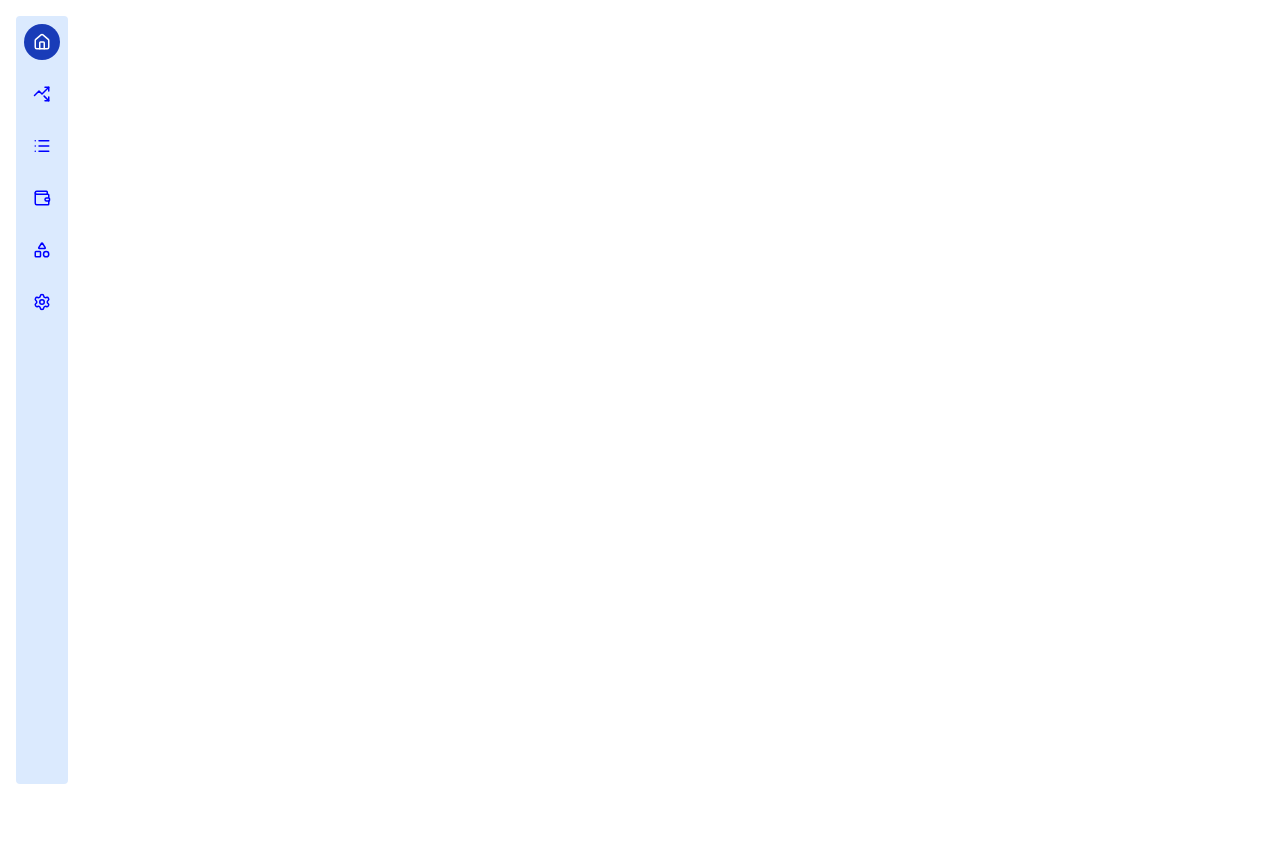
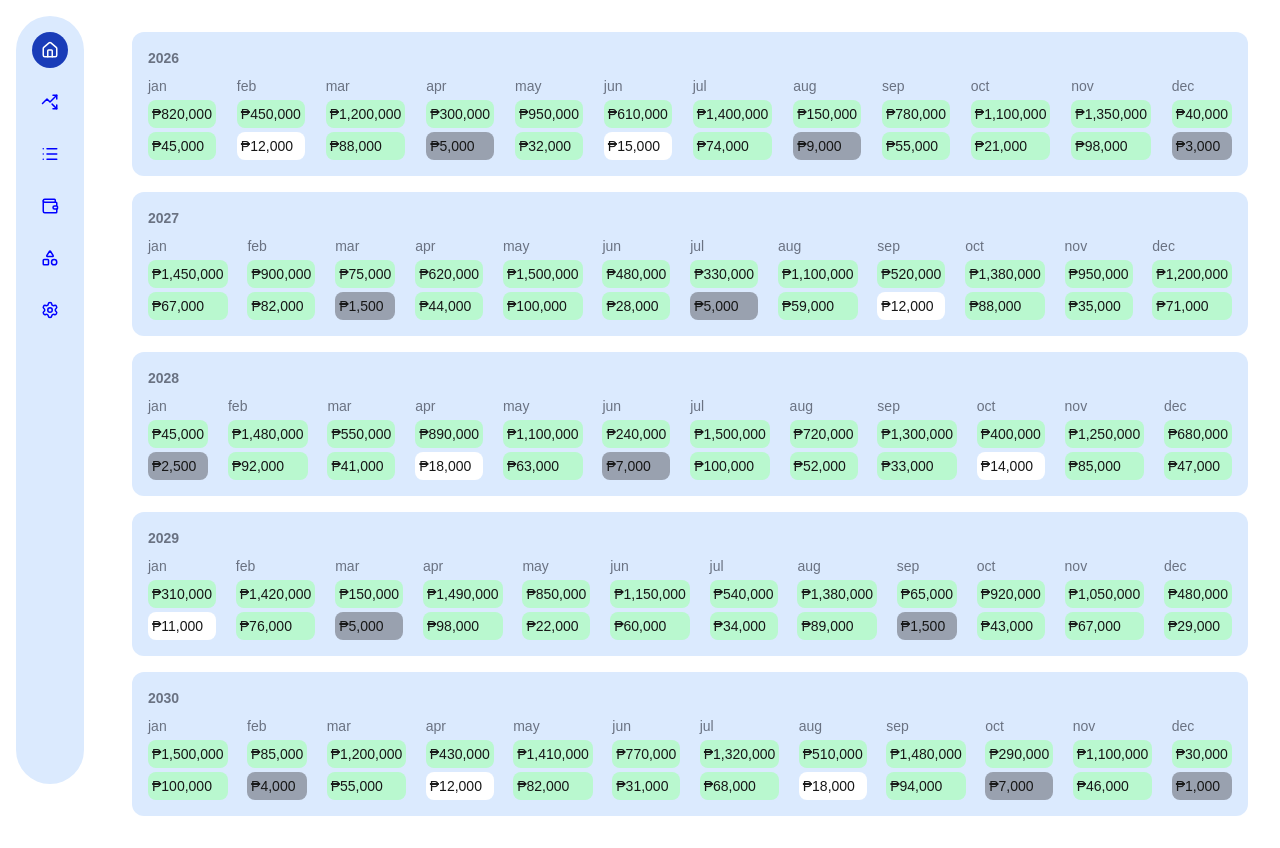
Before and after one commit to nathanelcorpuz/orium-finance-manager, a Next.js app: page / in a window 1280 px wide. Before the commit the page ends 800 px from the top, so only its background shows below. Built offline with nearby package versions, Linux system fonts and the light colour scheme.

Commit message:
home page style

```diff
--- a/app/layout.tsx
+++ b/app/layout.tsx
@@ -26,11 +26,11 @@ export default function RootLayout({
   return (
     <html lang="en">
       <body
-        className={`${geistSans.variable} ${geistMono.variable} antialiased h-screen w-screen p-4`}
+        className={`${geistSans.variable} ${geistMono.variable} antialiased`}
       >
-        <div className="flex h-full">
+        <div className="flex">
           <Nav />
-          {children}
+          <div className="pl-25 w-full">{children}</div>
         </div>
       </body>
     </html>
--- a/app/page.tsx
+++ b/app/page.tsx
@@ -1,9 +1,79 @@
-import Image from "next/image";
+import { balRangePreference } from "@/utils/mockBalRangePreference";
+import { mockForecastData } from "@/utils/mockForecastData";
+
+const low = balRangePreference.low;
+const avg = balRangePreference.avg;
+
+let formatter = new Intl.NumberFormat("en-PH", {
+  style: "currency",
+  currency: "PHP",
+  minimumFractionDigits: 0,
+  maximumFractionDigits: 0,
+});
 
 export default function Home() {
   return (
-    <main className="">
-      <div></div>
+    <main className="p-8 flex flex-col gap-4 w-full">
+      {mockForecastData.map((year) => {
+        return (
+          <div
+            key={year.year}
+            className="flex flex-col bg-blue-100 p-4 rounded-xl w-full gap-2"
+          >
+            <p className="text-sm text-gray-500 font-bold">{year.year}</p>
+            <div className="flex justify-between">
+              {year.months.map((month) => {
+                const isLowestLow = month.lowest < low;
+                const isLowestAverage =
+                  month.lowest >= low && month.lowest < avg;
+
+                const isHighestLow = month.highest < low;
+                const isHighestAverage =
+                  month.highest >= low && month.highest < avg;
+
+                return (
+                  <div
+                    key={month.month + month.highest}
+                    className="gap-1 flex flex-col"
+                  >
+                    <p className="text-sm text-gray-500">{month.month}</p>
+                    <div
+                      className={`p-1 rounded-lg
+                      ${
+                        isHighestLow
+                          ? "bg-black"
+                          : isHighestAverage
+                          ? "bg-white"
+                          : "bg-green-200"
+                      }
+                      bg-gray-400`}
+                    >
+                      <p className="text-sm">
+                        {formatter.format(month.highest)}
+                      </p>
+                    </div>
+                    <div
+                      className={`p-1 rounded-lg
+                      ${
+                        isLowestLow
+                          ? "bg-black"
+                          : isLowestAverage
+                          ? "bg-white"
+                          : "bg-green-200"
+                      }
+                      bg-gray-400`}
+                    >
+                      <p className="text-sm">
+                        {formatter.format(month.lowest)}
+                      </p>
+                    </div>
+                  </div>
+                );
+              })}
+            </div>
+          </div>
+        );
+      })}
     </main>
   );
 }
--- a/components/Nav.tsx
+++ b/components/Nav.tsx
@@ -21,7 +21,8 @@ export default function Nav() {
   const inSettings = pathname === "/settings";
 
   return (
-    <nav className="flex flex-col bg-blue-100 rounded-sm p-2 h-full gap-4">
+    <nav className="fixed h-screen w-25 p-4">
+      <div className="flex flex-col bg-blue-100 rounded-full h-full gap-4 p-4">
         <Link href="/">
           <div
             className={`w-9 h-9 ${
@@ -76,6 +77,7 @@ export default function Nav() {
             <Settings size={18} color={inSettings ? "white" : "blue"} />
           </div>
         </Link>
+      </div>
     </nav>
   );
 }
--- /dev/null
+++ b/utils/mockBalRangePreference.ts
@@ -0,0 +1 @@
+export const balRangePreference = { low: 10000, avg: 20000 };
--- /dev/null
+++ b/utils/mockForecastData.ts
@@ -0,0 +1,87 @@
+export const mockForecastData = [
+  {
+    year: 2026,
+    months: [
+      { month: "jan", lowest: 45000, highest: 820000 },
+      { month: "feb", lowest: 12000, highest: 450000 },
+      { month: "mar", lowest: 88000, highest: 1200000 },
+      { month: "apr", lowest: 5000, highest: 300000 },
+      { month: "may", lowest: 32000, highest: 950000 },
+      { month: "jun", lowest: 15000, highest: 610000 },
+      { month: "jul", lowest: 74000, highest: 1400000 },
+      { month: "aug", lowest: 9000, highest: 150000 },
+      { month: "sep", lowest: 55000, highest: 780000 },
+      { month: "oct", lowest: 21000, highest: 1100000 },
+      { month: "nov", lowest: 98000, highest: 1350000 },
+      { month: "dec", lowest: 3000, highest: 40000 },
+    ],
+  },
+  {
+    year: 2027,
+    months: [
+      { month: "jan", lowest: 67000, highest: 1450000 },
+      { month: "feb", lowest: 82000, highest: 900000 },
+      { month: "mar", lowest: 1500, highest: 75000 },
+      { month: "apr", lowest: 44000, highest: 620000 },
+      { month: "may", lowest: 100000, highest: 1500000 },
+      { month: "jun", lowest: 28000, highest: 480000 },
+      { month: "jul", lowest: 5000, highest: 330000 },
+      { month: "aug", lowest: 59000, highest: 1100000 },
+      { month: "sep", lowest: 12000, highest: 520000 },
+      { month: "oct", lowest: 88000, highest: 1380000 },
+      { month: "nov", lowest: 35000, highest: 950000 },
+      { month: "dec", lowest: 71000, highest: 1200000 },
+    ],
+  },
+  {
+    year: 2028,
+    months: [
+      { month: "jan", lowest: 2500, highest: 45000 },
+      { month: "feb", lowest: 92000, highest: 1480000 },
+      { month: "mar", lowest: 41000, highest: 550000 },
+      { month: "apr", lowest: 18000, highest: 890000 },
+      { month: "may", lowest: 63000, highest: 1100000 },
+      { month: "jun", lowest: 7000, highest: 240000 },
+      { month: "jul", lowest: 100000, highest: 1500000 },
+      { month: "aug", lowest: 52000, highest: 720000 },
+      { month: "sep", lowest: 33000, highest: 1300000 },
+      { month: "oct", lowest: 14000, highest: 400000 },
+      { month: "nov", lowest: 85000, highest: 1250000 },
+      { month: "dec", lowest: 47000, highest: 680000 },
+    ],
+  },
+  {
+    year: 2029,
+    months: [
+      { month: "jan", lowest: 11000, highest: 310000 },
+      { month: "feb", lowest: 76000, highest: 1420000 },
+      { month: "mar", lowest: 5000, highest: 150000 },
+      { month: "apr", lowest: 98000, highest: 1490000 },
+      { month: "may", lowest: 22000, highest: 850000 },
+      { month: "jun", lowest: 60000, highest: 1150000 },
+      { month: "jul", lowest: 34000, highest: 540000 },
+      { month: "aug", lowest: 89000, highest: 1380000 },
+      { month: "sep", lowest: 1500, highest: 65000 },
+      { month: "oct", lowest: 43000, highest: 920000 },
+      { month: "nov", lowest: 67000, highest: 1050000 },
+      { month: "dec", lowest: 29000, highest: 480000 },
+    ],
+  },
+  {
+    year: 2030,
+    months: [
+      { month: "jan", lowest: 100000, highest: 1500000 },
+      { month: "feb", lowest: 4000, highest: 85000 },
+      { month: "mar", lowest: 55000, highest: 1200000 },
+      { month: "apr", lowest: 12000, highest: 430000 },
+      { month: "may", lowest: 82000, highest: 1410000 },
+      { month: "jun", lowest: 31000, highest: 770000 },
+      { month: "jul", lowest: 68000, highest: 1320000 },
+      { month: "aug", lowest: 18000, highest: 510000 },
+      { month: "sep", lowest: 94000, highest: 1480000 },
+      { month: "oct", lowest: 7000, highest: 290000 },
+      { month: "nov", lowest: 46000, highest: 1100000 },
+      { month: "dec", lowest: 1000, highest: 30000 },
+    ],
+  },
+];
```
Lines whose indentation alone changed are shown as unchanged.
